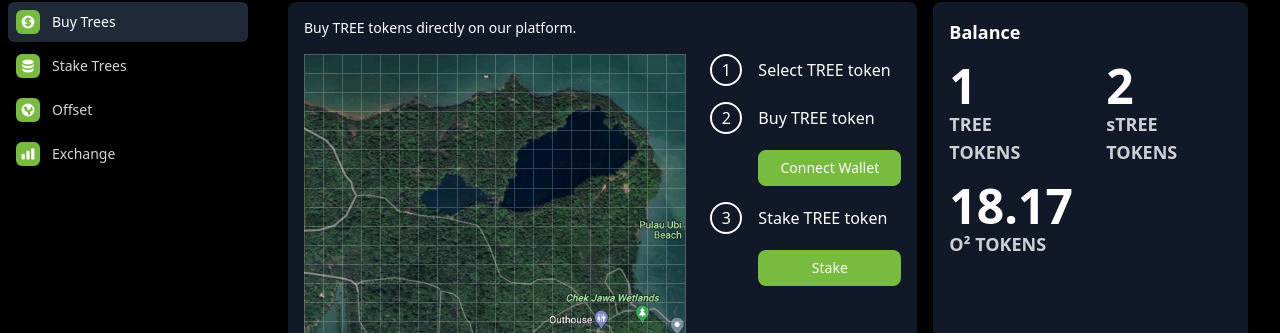
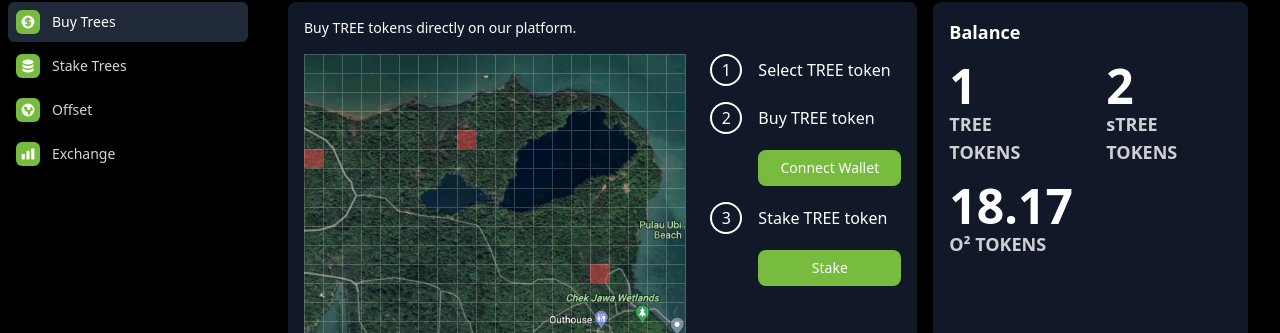
Before and after one commit to itschrislow/3verse, a Next.js app: page / in a window 1280 px wide. Shown: the part 74-407 px from the top of the page. Built offline with nearby package versions, Linux system fonts and the light colour scheme.

Commit message:
add logic for purchasing available and add success modal

```diff
--- a/components/Buy.tsx
+++ b/components/Buy.tsx
@@ -1,6 +1,8 @@
-import { useState } from "react";
+import { useEffect, useState } from "react";
 
 import { TABS } from "../lib/constants";
+import Modal from "./Modal";
+import SuccessModal from "./Modal/SuccessModal";
 
 interface BuyProps {
   handleTabChange: (tab: TABS) => void;
@@ -15,20 +17,49 @@ const Buy = ({
   handleConnectWallet,
   addPlotBalance,
 }: BuyProps) => {
+  const [purchasedLand, setPurchasedLand] = useState([88, 100, 235]);
   const [landId, setLandId] = useState<number>();
+  const [hasBuy, setHasBuy] = useState(false);
+
+  const handleBuyTreeTokens = () => {
+    if (landId !== undefined) {
+      addPlotBalance();
+      setLandId(undefined);
+      setHasBuy(true);
+      setPurchasedLand([...purchasedLand, landId]);
+    }
+  };
+
+  const isLandAvailable = (landId: number) => !purchasedLand.includes(landId);
+
+  useEffect(() => {
+    setTimeout(() => {
+      setHasBuy(false);
+    }, 1000);
+  }, [hasBuy]);
 
   return (
+    <>
       <div className="flex h-full flex-col">
-      <p className="mb-4 text-sm">Buy TREE tokens directly on our platform.</p>
+        <p className="mb-4 text-sm">
+          Buy TREE tokens directly on our platform.
+        </p>
         <div className="flex h-full items-start justify-center gap-6">
           <div className="grid-rows-20 grid w-full grid-cols-20 divide-x divide-y divide-white/20 border-r border-b border-white/30  bg-island bg-contain bg-left bg-no-repeat">
             {Array(400)
               .fill(0)
               .map((_, index) => (
                 <div
-                onClick={() => setLandId(index)}
+                  onClick={() =>
+                    isLandAvailable(index) ? setLandId(index) : null
+                  }
                   className={`
-                  aspect-square cursor-pointer hover:bg-white/30
+                  aspect-square
+                  ${
+                    isLandAvailable(index)
+                      ? "cursor-pointer hover:bg-white/30"
+                      : "cursor-not-allowed bg-red-500/50"
+                  }
                   ${landId === index ? "bg-white/50" : ""}
                   ${index === 0 ? "border-t border-l border-white/20" : ""}
                 `}
@@ -55,7 +86,9 @@ const Buy = ({
               <div className="pl-12">
                 <button
                   onClick={() =>
-                  isWalletConnected ? addPlotBalance() : handleConnectWallet()
+                    isWalletConnected
+                      ? handleBuyTreeTokens()
+                      : handleConnectWallet()
                   }
                   className="w-full self-end rounded-lg bg-primary px-4 py-2 text-sm font-medium text-white"
                 >
@@ -81,6 +114,10 @@ const Buy = ({
           </div>
         </div>
       </div>
+      <Modal isOpen={hasBuy} closeModal={() => setHasBuy(false)}>
+        <SuccessModal message="TREE tokens bought successfully!" />
+      </Modal>
+    </>
   );
 };
 
```
Lines whose indentation alone changed are shown as unchanged.
